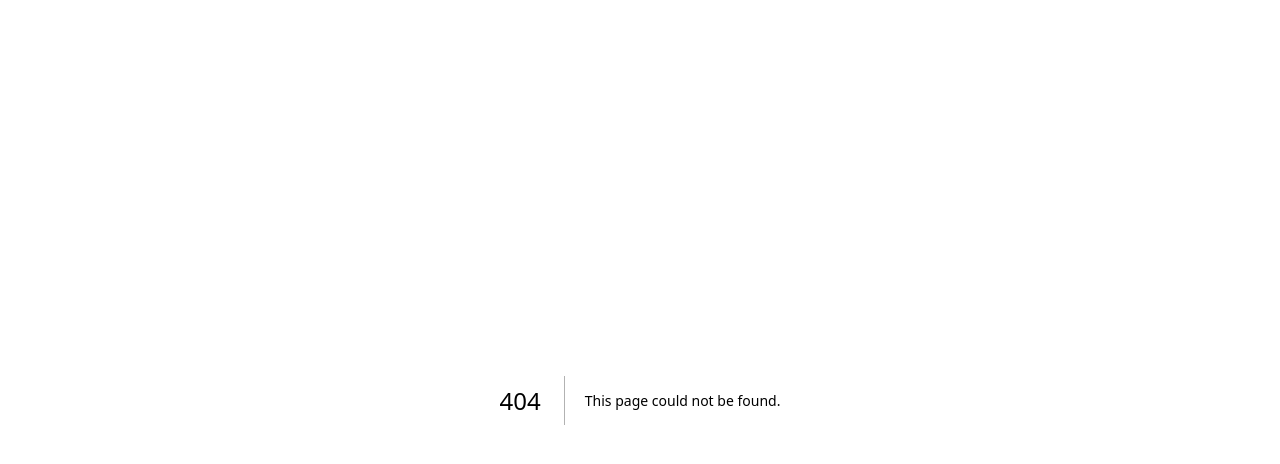
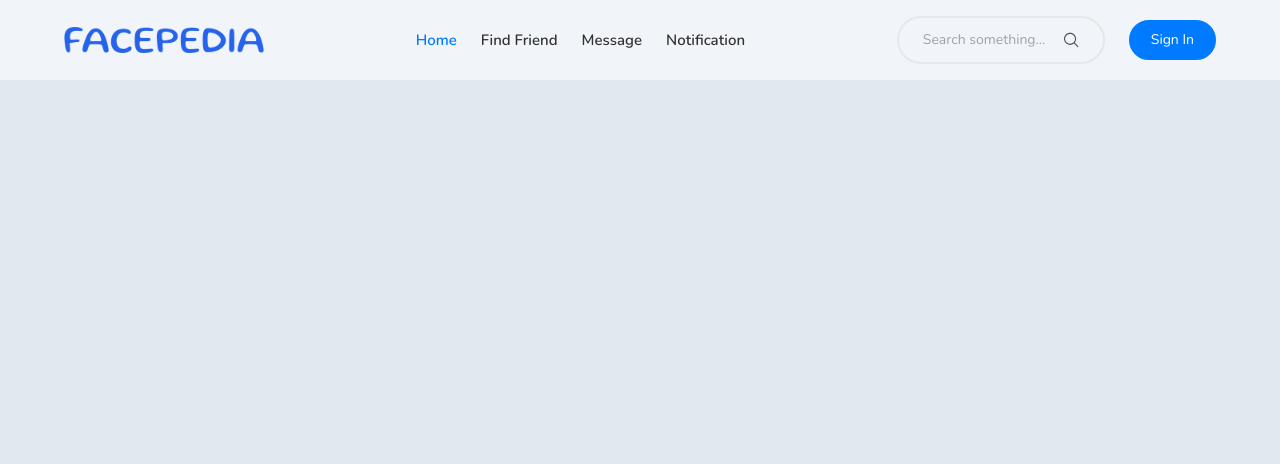
Before and after one commit to akashsarker012/Social_Media_Next_Js, a Next.js app: page /message in a window 1280 px wide. Before the commit this address had no page. Shown: the top 464 px of the page. Built offline with nearby package versions, Linux system fonts and the light colour scheme.

Commit message:
header part

```diff
--- a/src/app/(auth)/layout.js
+++ b/src/app/(auth)/layout.js
@@ -1,8 +1,10 @@
 import Image from 'next/image'
+import { Toaster } from 'react-hot-toast';
 export default function AuthLayout({ children }) {
     return (
       <main>
         <header className="w-full sticky top-0 h-16 shadow z-40 bg-white">
+        <Toaster/>
           <div className="container mx-auto flex justify-center items-center h-full">
              <Image
                src={'/assets/logo.png'}
--- /dev/null
+++ b/src/app/(root)/find-friends/page.js
@@ -0,0 +1,7 @@
+import React from 'react'
+
+export default function page() {
+  return (
+    <div>friends</div>
+  )
+}
--- a/src/app/(root)/layout.js
+++ b/src/app/(root)/layout.js
@@ -1,17 +1,19 @@
 import { Inter } from "next/font/google";
 import "../globals.css";
+import Header from "@/components/Header";
 
-const inter = Inter({ subsets: ["latin"] });
+// const inter = Inter({ subsets: ["latin"] });
 
-export const metadata = {
-  title: "Create Next App",
-  description: "Generated by create next app",
-};
+// export const metadata = {
+//   title: "Create Next App",
+//   description: "Generated by create next app",
+// };
 
 export default function RootLayout({ children }) {
   return (
-    <html lang="en">
-      <body className={inter.className}>{children}</body>
-    </html>
+    <main className=" max-w-6xl mx-auto" >
+      <Header/>
+      {children}
+    </main>
   );
 }
--- /dev/null
+++ b/src/app/(root)/message/page.js
@@ -0,0 +1,7 @@
+import React from 'react'
+
+export default function page() {
+  return (
+    <div>page</div>
+  )
+}
--- a/src/app/globals.css
+++ b/src/app/globals.css
@@ -7,3 +7,6 @@
     text-wrap: balance;
   }
 }
+body{
+  @apply bg-slate-200
+}
--- a/src/app/layout.js
+++ b/src/app/layout.js
@@ -12,7 +12,7 @@ export default function RootLayout({ children }) {
   return (
     <html lang="en">
       <body className={nunito.className}>
-        <Toaster/>
+
         {children}
       </body>
     </html>
--- /dev/null
+++ b/src/components/Header.js
@@ -0,0 +1,90 @@
+"use client";
+import Image from "next/image";
+import Link from "next/link";
+import React, { useState } from "react";
+import UserButton from "./UserButton";
+
+export default function Header() {
+  const [show, setShow] = useState(false);
+
+  const handleUserButton = () => {
+    setShow(true);
+  };
+  return (
+    <div className="bg-slate-100 absolute top-0 left-0 w-full">
+
+    <div className="flex max-w-6xl mx-auto min-h-[80px] flex-wrap items-center justify-between lg:gap-y-2 gap-4 w-full">
+      <div>
+        <Link href="/">
+          <Image src="/assets/logo.png" alt="logo" width={200} height={20} />
+        </Link>
+      </div>
+
+      <div>
+        <ul className=" flex items-center  ">
+          <li className="max-lg:border-b max-lg:py-3 px-3">
+            <Link
+              href="/"
+              className="text-[#007bff] hover:text-[#007bff] text-[15px] block font-semibold"
+            >
+              Home
+            </Link>
+          </li>
+          <li className="max-lg:border-b max-lg:py-3 px-3">
+            <Link
+              href="/find-friends"
+              className="text-[#333] hover:text-[#007bff] text-[15px] block font-semibold"
+            >
+              Find Friend
+            </Link>
+          </li>
+          <li className="max-lg:border-b max-lg:py-3 px-3">
+            <Link
+              href="javascript:void(0)"
+              className="text-[#333] hover:text-[#007bff] text-[15px] block font-semibold"
+            >
+              Message
+            </Link>
+          </li>
+          <li className="max-lg:border-b max-lg:py-3 px-3">
+            <Link
+              href="javascript:void(0)"
+              className="text-[#333] hover:text-[#007bff] text-[15px] block font-semibold"
+            >
+              Notification
+            </Link>
+          </li>
+        </ul>
+      </div>
+
+      <div className="flex gap-x-6 ">
+        <div className="flex border-2 focus-within:border-gray-400 rounded-full px-6 py-3 overflow-hidden max-w-52 ">
+          <input
+            type="text"
+            placeholder="Search something..."
+            className="w-full text-sm bg-transparent outline-none pr-2"
+          />
+          <svg
+            xmlns="http://www.w3.org/2000/svg"
+            viewBox="0 0 192.904 192.904"
+            width="16px"
+            className="cursor-pointer fill-gray-600"
+          >
+            <path d="m190.707 180.101-47.078-47.077c11.702-14.072 18.752-32.142 18.752-51.831C162.381 36.423 125.959 0 81.191 0 36.422 0 0 36.423 0 81.193c0 44.767 36.422 81.187 81.191 81.187 19.688 0 37.759-7.049 51.831-18.751l47.079 47.078a7.474 7.474 0 0 0 5.303 2.197 7.498 7.498 0 0 0 5.303-12.803zM15 81.193C15 44.694 44.693 15 81.191 15c36.497 0 66.189 29.694 66.189 66.193 0 36.496-29.692 66.187-66.189 66.187C44.693 147.38 15 117.689 15 81.193z"></path>
+          </svg>
+        </div>
+
+        <div className="flex items-center space-x-8 relative">
+          <button
+            onClick={handleUserButton}
+            className="px-5 py-2 text-sm rounded-full text-white border-2 border-[#007bff] bg-[#007bff] hover:bg-[#004bff]"
+          >
+            Sign In
+          </button>
+          {show && <UserButton className=" absolute top-14 right-6" />}
+        </div>
+      </div>
+    </div>
+    </div>
+  );
+}
--- /dev/null
+++ b/src/components/UserButton.js
@@ -0,0 +1,17 @@
+import React from "react";
+import { FaUserCircle } from "react-icons/fa";
+
+export default function UserButton({className}) {
+  return (
+    <div className={`bg-gray-100 p-8 w-80 ${className}`}>
+        <FaUserCircle className=" w-16 h-16 mx-auto"/>
+      <h3 className="text-2xl font-bold text-[#333] text-center">Web Devloper</h3>
+
+      <button
+        type="button"
+        className="mt-6 text-md px-6 py-2.5 w-full bg-blue-600 hover:bg-blue-700 text-white rounded" >
+        Check out
+      </button>
+    </div>
+  );
+}
```
Also changed, not shown: src/middleware.js (+27 -0 lines).
